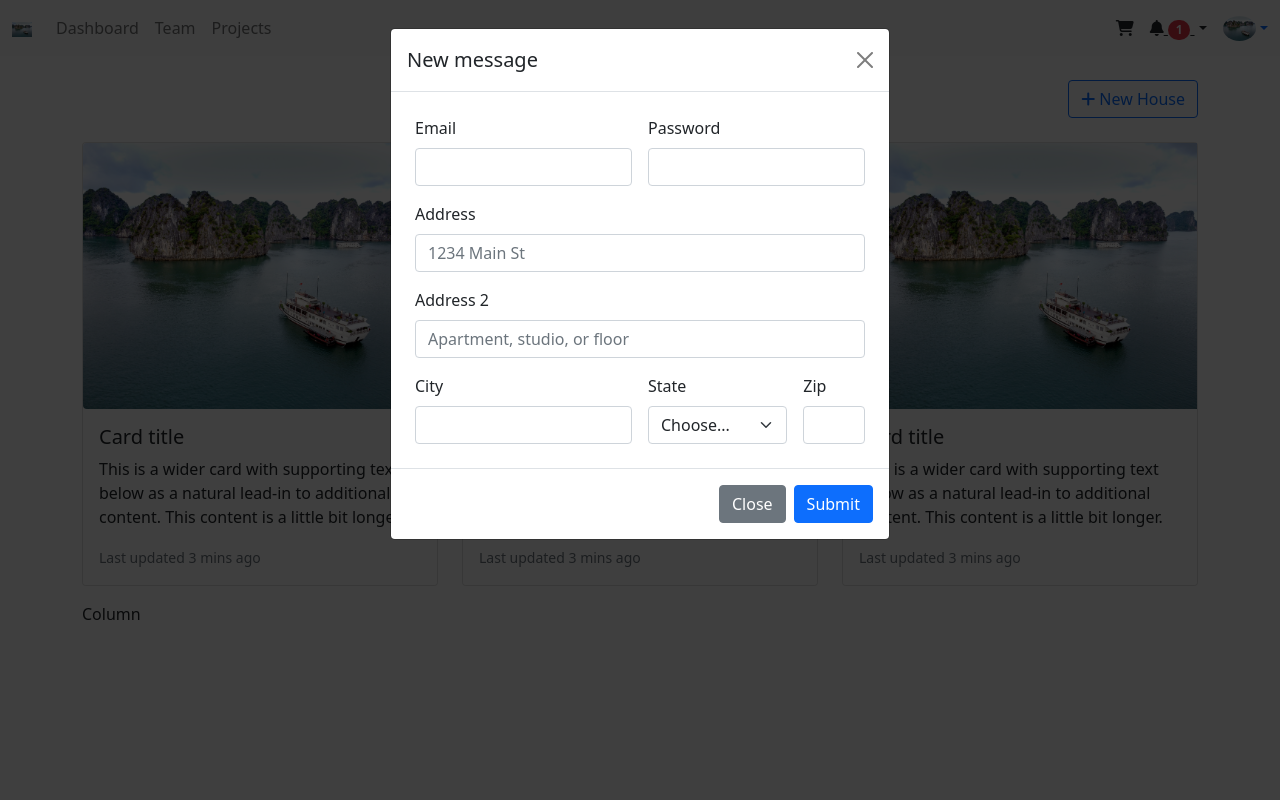
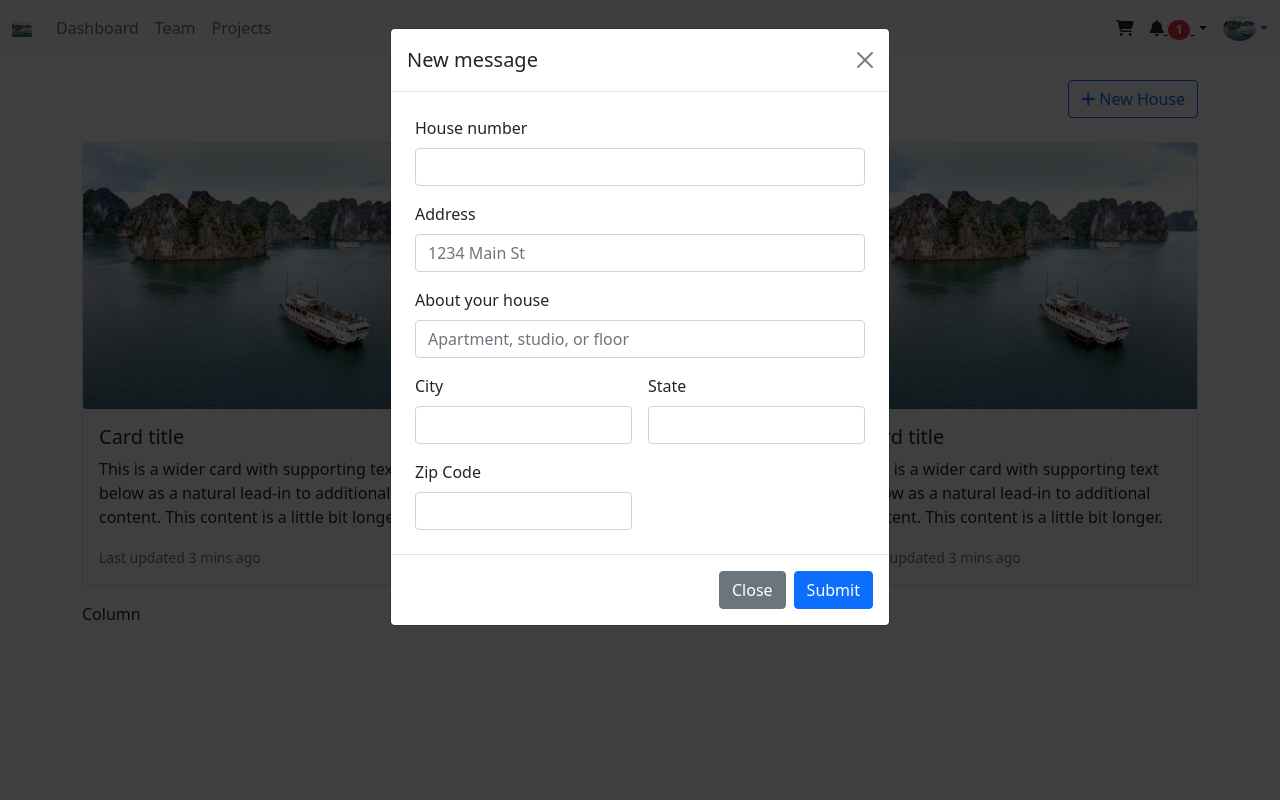
Before and after one commit to Nithesh005/Flatmates, a CodeIgniter 4 app: the page made by app/Views/owner_dashbord.php in a window 1280 px wide, after a click on "New House". Run offline with PHP 8.4 and a stand-in for CodeIgniter, Linux system fonts and the light colour scheme; the template is opened without the code that fills it, so the values that code supplies are empty; some libraries are stand-ins or nearby versions.

Commit message:
insert new home

```diff
--- a/app/Controllers/Home.php
+++ b/app/Controllers/Home.php
@@ -7,7 +7,7 @@ class Home extends BaseController
     public function index()
     {
     //     return view('tenat_dashboard');
-    return view('tenant');
+    return view('owner_dashbord');
 
     }
     // public function index()
--- a/app/Views/owner_dashbord.php
+++ b/app/Views/owner_dashbord.php
@@ -35,35 +35,31 @@
                 </div>
 
                 <form class="row g-3 p-4">
-                    <div class="col-md-6">
-                        <label for="inputEmail4" class="form-label">Email</label>
-                        <input type="email" class="form-control" id="inputEmail4">
+                    <div class="col-md-12">
+                        <label for="inputEmail4" class="form-label">House number</label>
+                        <input type="text" class="form-control" id="inputEmail4">
                     </div>
-                    <div class="col-md-6">
-                        <label for="inputPassword4" class="form-label">Password</label>
-                        <input type="password" class="form-control" id="inputPassword4">
-                    </div>
+
                     <div class="col-12">
                         <label for="inputAddress" class="form-label">Address</label>
                         <input type="text" class="form-control" id="inputAddress" placeholder="1234 Main St">
                     </div>
                     <div class="col-12">
-                        <label for="inputAddress2" class="form-label">Address 2</label>
+                        <label for="inputAddress2" class="form-label">About your house</label>
                         <input type="text" class="form-control" id="inputAddress2" placeholder="Apartment, studio, or floor">
                     </div>
                     <div class="col-md-6">
                         <label for="inputCity" class="form-label">City</label>
                         <input type="text" class="form-control" id="inputCity">
                     </div>
-                    <div class="col-md-4">
-                        <label for="inputState" class="form-label">State</label>
-                        <select id="inputState" class="form-select">
-                            <option selected>Choose...</option>
-                            <option>...</option>
-                        </select>
+
+                    <div class="col-md-6">
+                        <label for="inputPassword4" class="form-label">State</label>
+                        <input type="text" class="form-control" id="inputPassword4">
                     </div>
-                    <div class="col-md-2">
-                        <label for="inputZip" class="form-label">Zip</label>
+
+                    <div class="col-md-6">
+                        <label for="inputZip" class="form-label">Zip Code </label>
                         <input type="text" class="form-control" id="inputZip">
                     </div>
                 </form>
```
Also changed, not shown: app/Views/tenant_register.php (renamed from app/Views/tenant.php).
